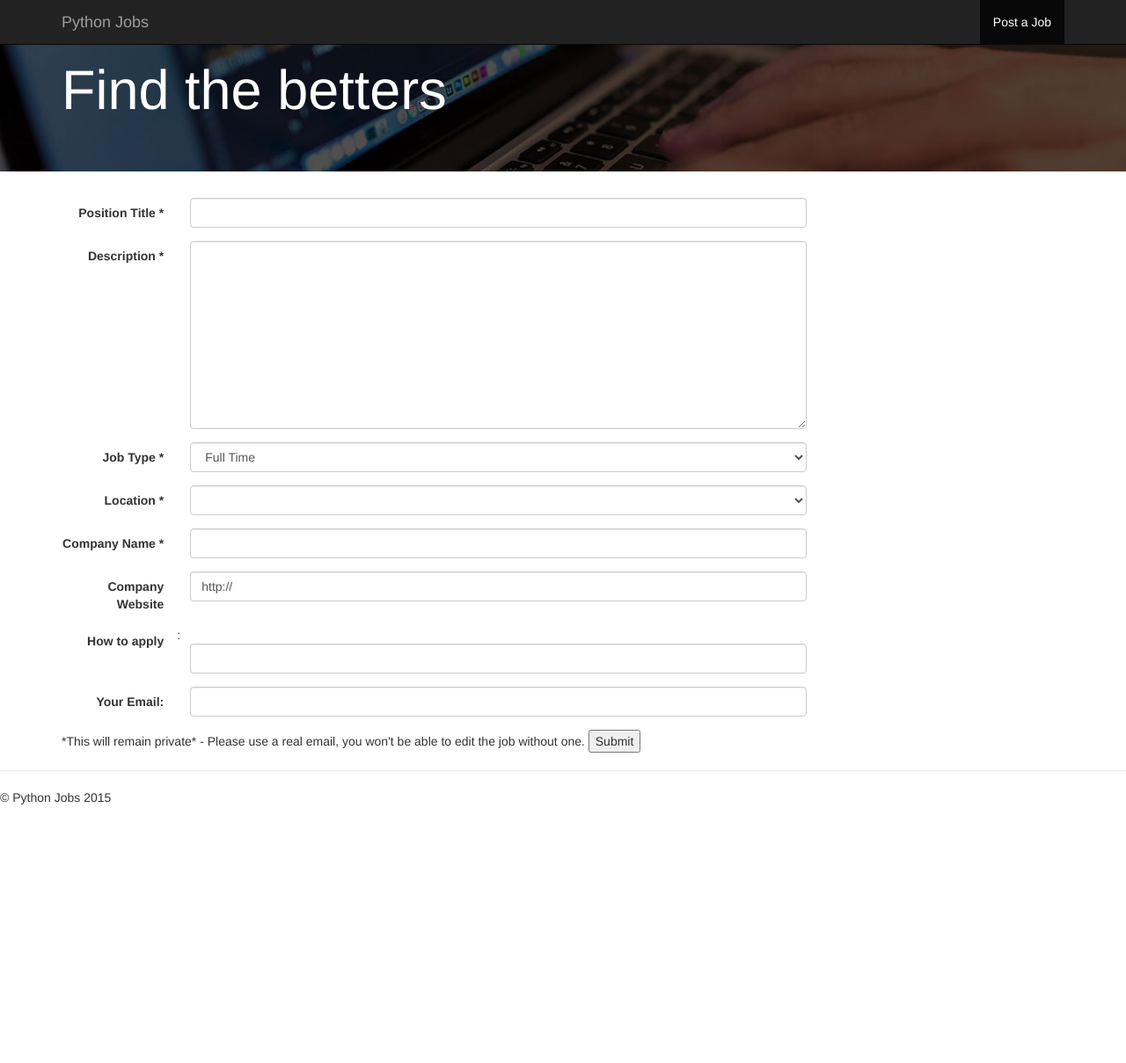
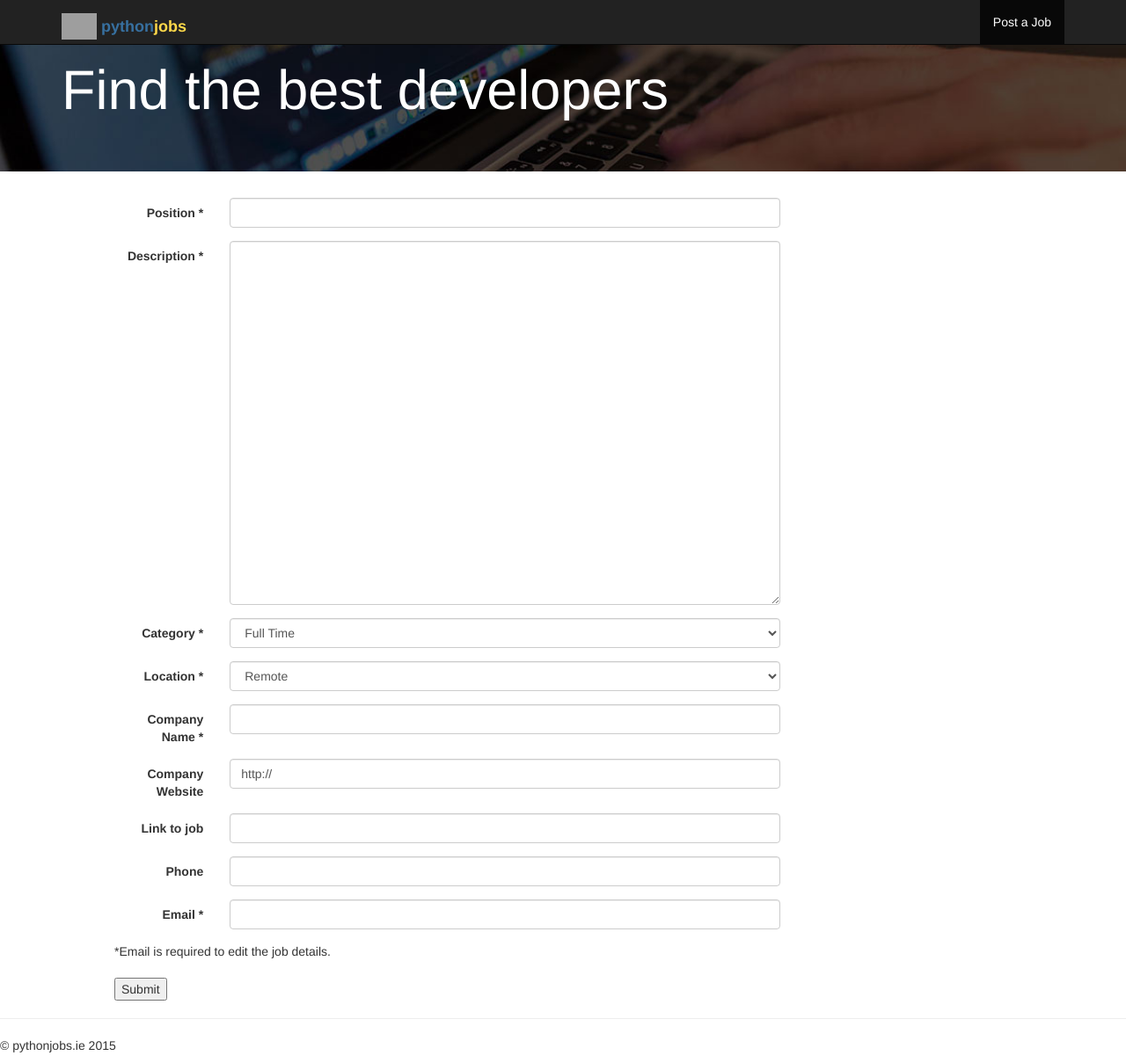
Before and after one commit to kimeraapp/pythonjobs.ie, a Django app: page /jobs/new in a window 1280 px wide. Shown: the whole page at 88% size. Before the commit the page ends 915 px from the top, so only its background shows below. Run offline with Django 3.2, Linux system fonts and the light colour scheme; parts of the project's set-up code (start-up, migrations or seed data) failed here and were passed over; some libraries are stand-ins or nearby versions; grey boxes are pictures that could not be loaded.

Commit message:
changed some text and added provisional logo

```diff
--- a/jobs/templates/base.html
+++ b/jobs/templates/base.html
@@ -15,6 +15,25 @@
       background-repeat: no-repeat;
       background-size: cover;
       color: #fff;
+    }
+    .row {
+        margin-left: 45px;
+        margin-right: 45px;
+    }
+    .logo {
+      display: inline !important;
+      height: 30px;
+      vertical-align: middle;
+      font-weight: 600;
+    }
+    .blue {
+      color: #3770a0;
+    }
+    .orange {
+      color: #ffd94a;
+    }
+    .bold {
+        font-weight: 600;
     }
   </style>
   <!-- HTML5 shim and Respond.js for IE8 support of HTML5 elements and media queries -->
@@ -37,7 +56,9 @@
           <span class="icon-bar"></span>
           <span class="icon-bar"></span>
         </button>
-        <a class="navbar-brand" href="/">Python Jobs</a>
+        <a class="navbar-brand" href="/">
+            <img class="logo" src="https://images.duckduckgo.com/iu/?u=http%3A%2F%2Fupload.wikimedia.org%2Fwikipedia%2Fcommons%2Fthumb%2Fc%2Fc3%2FPython-logo-notext.svg%2F1024px-Python-logo-notext.svg.png&f=1" />
+            <span class="logo blue">python</span><span class="logo orange">jobs</span></a>
       </div>
       <div id="navbar" class="navbar-collapse collapse">
         <ul class="nav navbar-nav pull-right">
@@ -51,7 +72,7 @@
   <div class="container">
     <hr>
     <footer>
-      <p>&copy; Python Jobs 2015</p>
+      <p>&copy; pythonjobs.ie 2015</p>
     </footer>
   </div>
 
--- a/jobs/templates/new.html
+++ b/jobs/templates/new.html
@@ -2,7 +2,7 @@
 {% block content %}
   <div class="jumbotron">
     <div class="container">
-      <h1>Find the betters</h1>
+      <h1>Find the best developers</h1>
     </div>
   </div>
   <div class="container mtop-40">
@@ -11,7 +11,7 @@
         <form method="post" id="postJobForm" class="form-horizontal">
           {% csrf_token %}
           <div class="form-group">
-            <label for="position" class="col-sm-2 control-label">Position Title
+            <label for="position" class="col-sm-2 control-label">Position
               <span class="red">*</span>
             </label>
             <div class="col-sm-10">
@@ -23,20 +23,21 @@
               <span class="red">*</span>
             </label>
             <div class="col-sm-10">
-              <textarea class="form-control" rows="10" onkeyup="validateDescription();" name="description" id="description" cols="40"></textarea>
+              <textarea class="form-control" rows="20" name="description" id="description" cols="40"></textarea>
             </div>
           </div>
           <div class="form-group">
-            <label for="category" class="col-sm-2 control-label">Job Type
+            <label for="category" class="col-sm-2 control-label">Category
               <span class="red">*</span>
             </label>
             <div class="col-sm-10">
               <select class="form-control" name="category" id="category">
-                <option selected="selected" value="0">Full Time</option>
-                <option value="1">Part Time</option>
-                <option value="1">Contractor</option>
-                <option value="1">Freelance</option>
-                <option value="1">Internship</option>
+                <option selected="selected" value="fulltime">Full Time</option>
+                <option value="parttime">Part Time</option>
+                <option value="contractor">Contractor</option>
+                <option value="freelance">Freelance</option>
+                <option value="internship">Internship</option>
+                <option value="other">Other</option>
               </select>
             </div>
           </div>
@@ -46,7 +47,8 @@
             </label>
             <div class="col-sm-10">
               <select class="form-control" name="location" id="location">
-                <option value=""></option>
+                <option value="0">Remote</option>
+                <option disabled>-----</option>
                 <option value="3">Antrim</option>
                 <option value="4">Armagh</option>
                 <option value="5">Carlow</option>
@@ -71,7 +73,6 @@
                 <option value="24">Meath</option>
                 <option value="25">Monaghan</option>
                 <option value="26">Offaly</option>
-                <option value="2">Other</option>
                 <option value="27">Roscommon</option>
                 <option value="28">Sligo</option>
                 <option value="29">Tipperary</option>
@@ -80,7 +81,7 @@
                 <option value="32">Westmeath</option>
                 <option value="33">Wexford</option>
                 <option value="34">Wicklow</option>
-                <option value="1">Work from home</option>
+                <option value="35">Other</option>
               </select>
             </div>
           </div>
@@ -99,18 +100,27 @@
             </div>
           </div>
           <div class="form-group">
-            <label for="external_link" class="col-sm-2 control-label">How to apply</label>:
+            <label for="external_link" class="col-sm-2 control-label">Link to job</label>
             <div class="col-sm-10">
               <input class="form-control" type="text" size="30" name="external_link" id="external_link">
             </div>
           </div>
           <div class="form-group">
-            <label for="email" class="col-sm-2 control-label">Your Email:</label>
+            <label for="phone" class="col-sm-2 control-label">Phone</label>
+            <div class="col-sm-10">
+              <input class="form-control" type="text" size="30" name="phone" id="phone">
+            </div>
+          </div>
+          <div class="form-group">
+            <label for="email" class="col-sm-2 control-label">Email
+              <span class="red">*</span>
+            </label>
             <div class="col-sm-10">
               <input class="form-control" type="text" size="30" name="email" id="email">
             </div>
           </div>
-            *This will remain private* - Please use a real email, you won't be able to edit the job without one.
+            *Email is required to edit the job details.<br />
+            <br />
             <input type="submit" />
         </form>
       </div>
```
Also changed, not shown: jobs/templates/index.html (+4 -6 lines), jobs/templates/show.html (+17 -11 lines).
